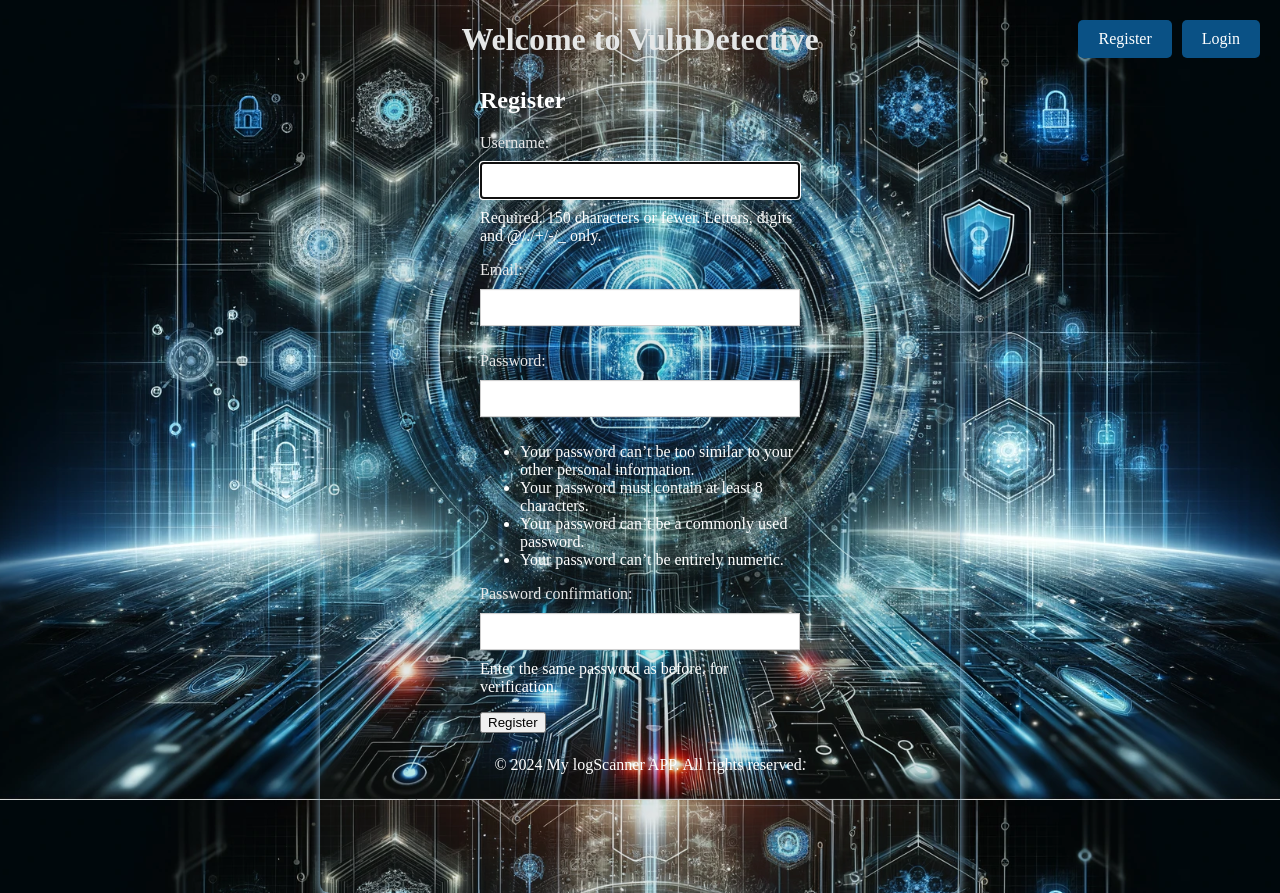
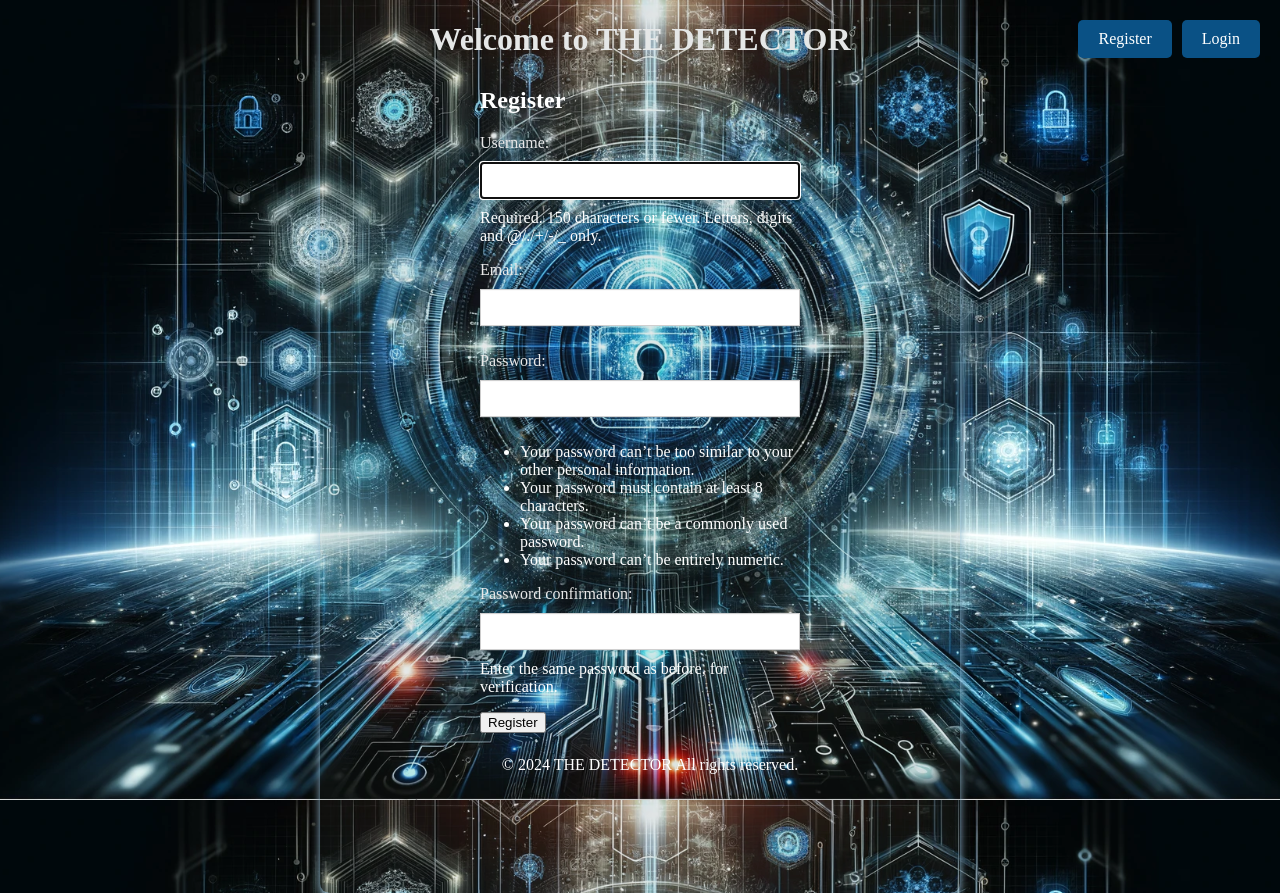
Before and after one commit to seeyou7/PortfolioProject, a Django app: page /accounts/register/ in a window 1280 px wide. Run offline with Django 4.2, Linux system fonts and the light colour scheme.

Commit message:
clean up the code

```diff
--- a/LogScanner/templates/base.html
+++ b/LogScanner/templates/base.html
@@ -5,7 +5,7 @@
 <head>
     <meta charset="UTF-8">
     <meta name="viewport" content="width=device-width, initial-scale=1.0">
-    <title>{% block title %}My LogScannerAPP{% endblock %}</title>
+    <title>{% block title %}My DETECTOR{% endblock %}</title>
     <!-- <link rel="stylesheet" href="../static/accounts/css/slyles.css"> to Moved for global use -->
     <link rel="stylesheet" href="{% static 'accounts/css/styles.css' %}">
 
@@ -31,7 +31,7 @@
 
 
     <header>
-        <h1>Welcome to VulnDetective</h1>
+        <h1>Welcome to THE DETECTOR</h1>
         <nav>
             <ul>
                 {% if not request.user.is_authenticated %}
@@ -52,7 +52,7 @@
     </main>
 
     <footer>
-        <p>© 2024 My logScanner APP. All rights reserved.</p>
+        <p>© 2024 THE DETECTOR All rights reserved.</p>
     </footer>
 </body>
 </html>
```
